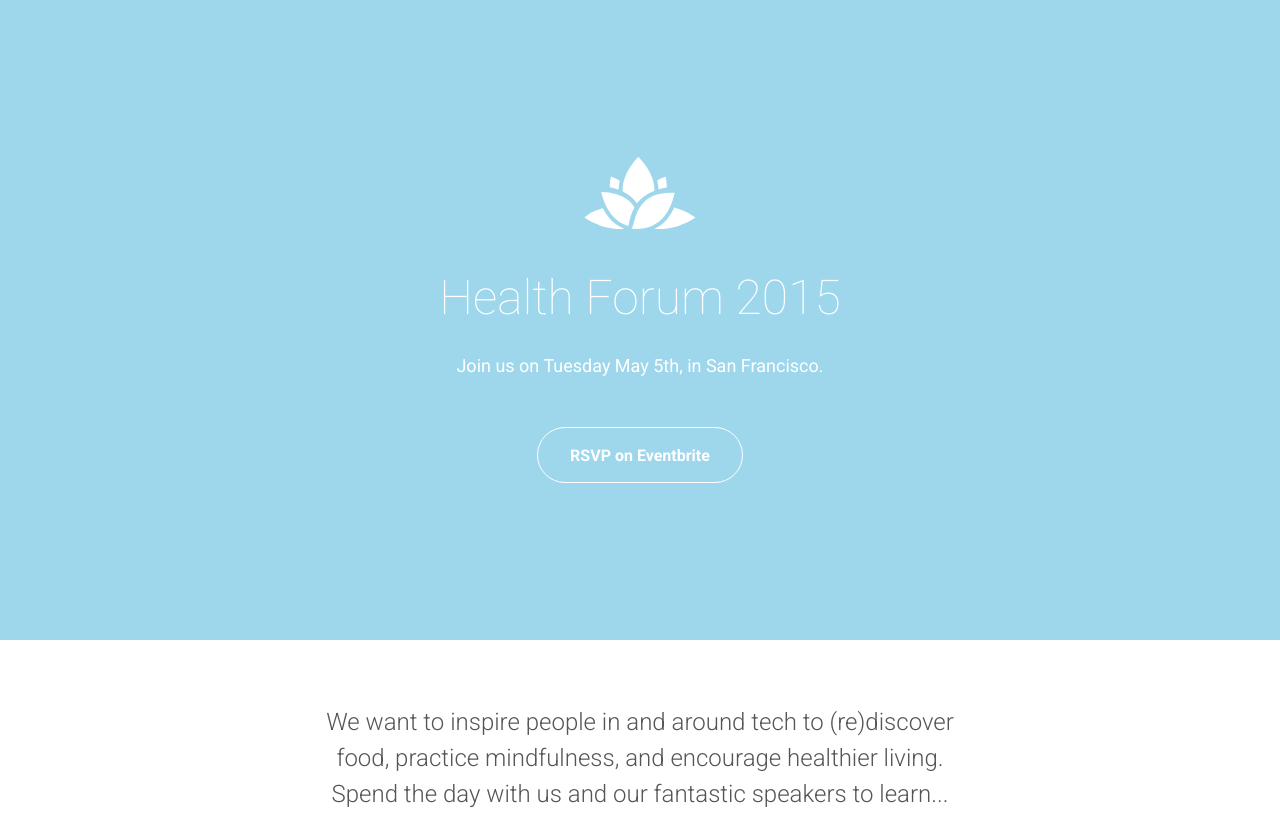
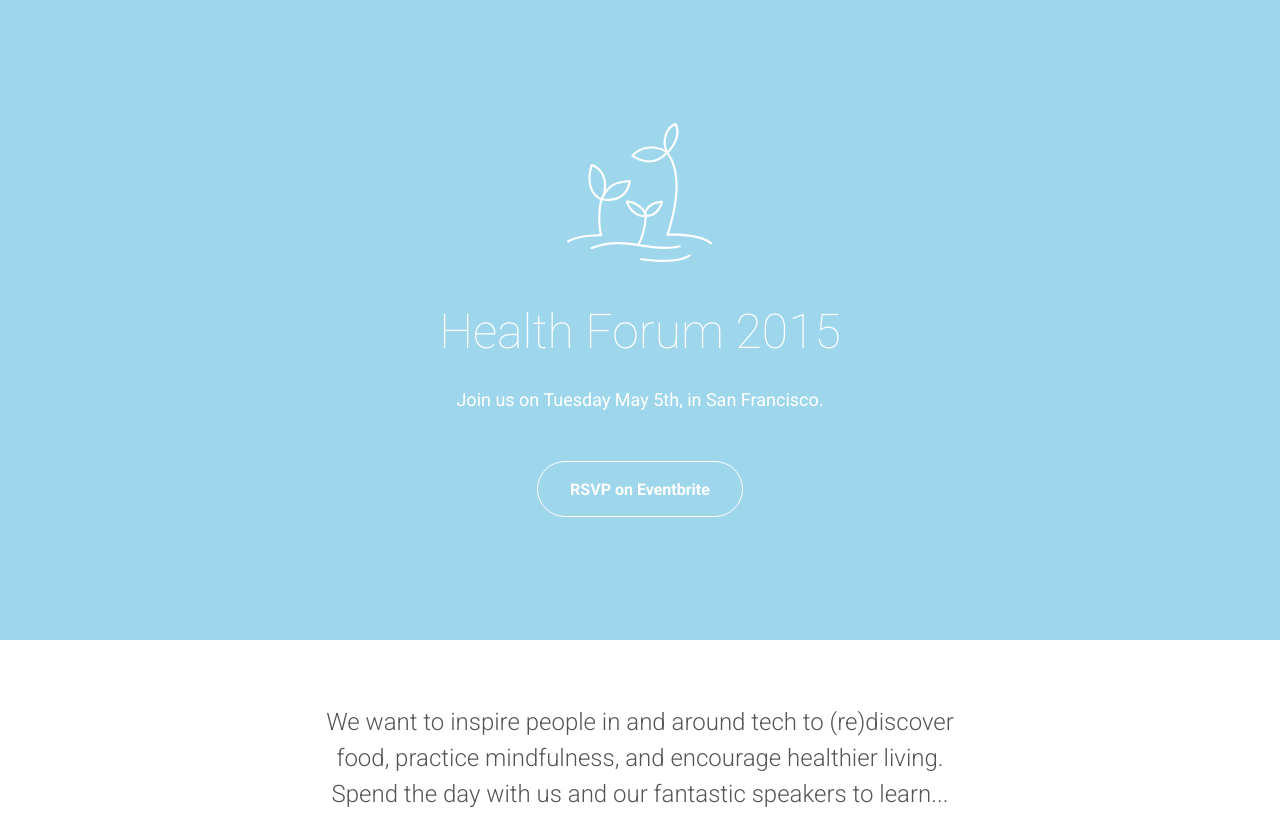
Before and after one commit to max/health-forum, a website: page index.html in a window 1280 px wide. Shown: the top 815 px of the page. Drawn offline with Linux system fonts and the light colour scheme.

Commit message:
Add new logo

```diff
--- a/index.html
+++ b/index.html
@@ -9,7 +9,7 @@
 
   <body>
     <div class="Hero">
-      <img class="Logo" src="/logo-zen.svg" alt="Logo" />
+      <img class="Logo" src="/logo-plant.svg" alt="Logo" />
 
       <h1 class="Hero-heading">Health Forum 2015</h1>
 
--- a/styles.css
+++ b/styles.css
@@ -38,7 +38,7 @@ body {
 }
 
 .Logo {
-  height: 72px;
+  height: 140px;
 }
 
 .Section {
```
Also changed, not shown: logo-heart.svg (added), logo-lotus.svg (added), logo-plant.svg (added).
